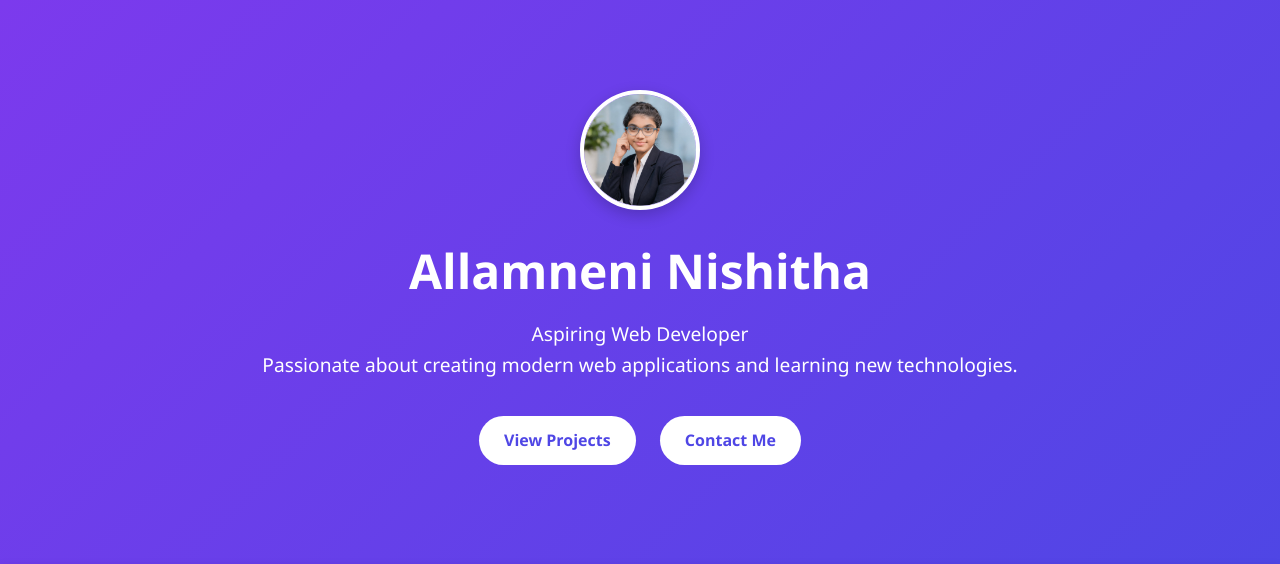
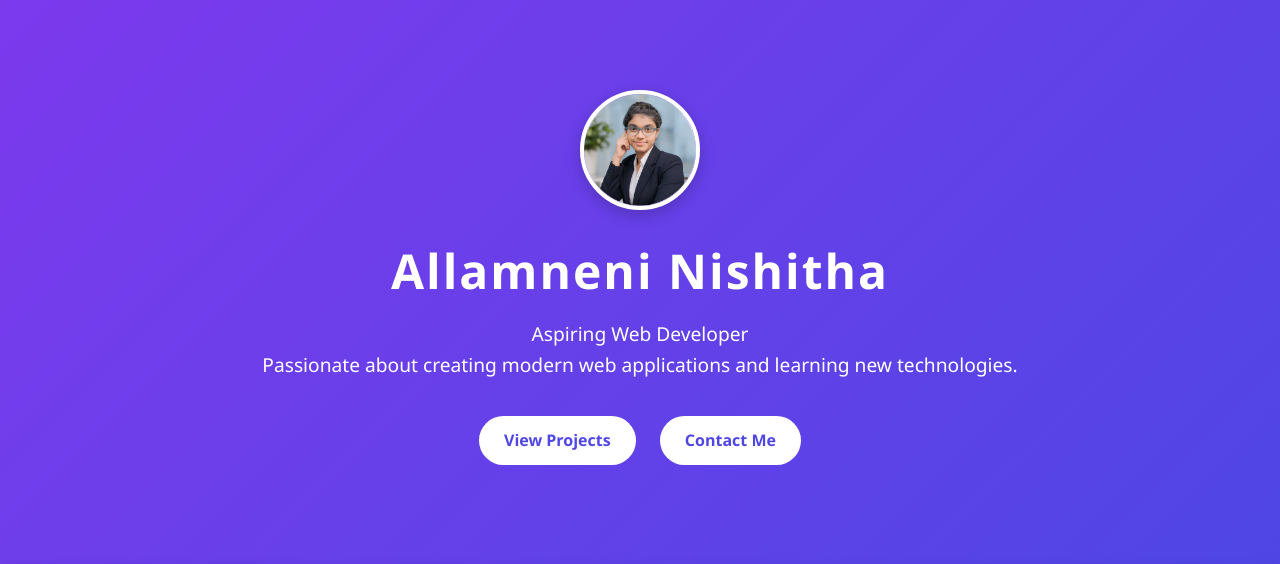
Before and after one commit to Nishitha135/ApexPlanet-Task1, a PHP site: page / in a window 1280 px wide. Shown: the top 564 px of the page. Run offline with PHP 8.4, Linux system fonts and the light colour scheme.

Commit message:
Improved header styling

```diff
--- a/portfolio.css
+++ b/portfolio.css
@@ -239,3 +239,6 @@ footer{
     margin-bottom:15px;
     box-shadow:0 5px 15px rgba(0,0,0,0.2);
 }
+header h1{
+    letter-spacing: 2px;
+}
```
